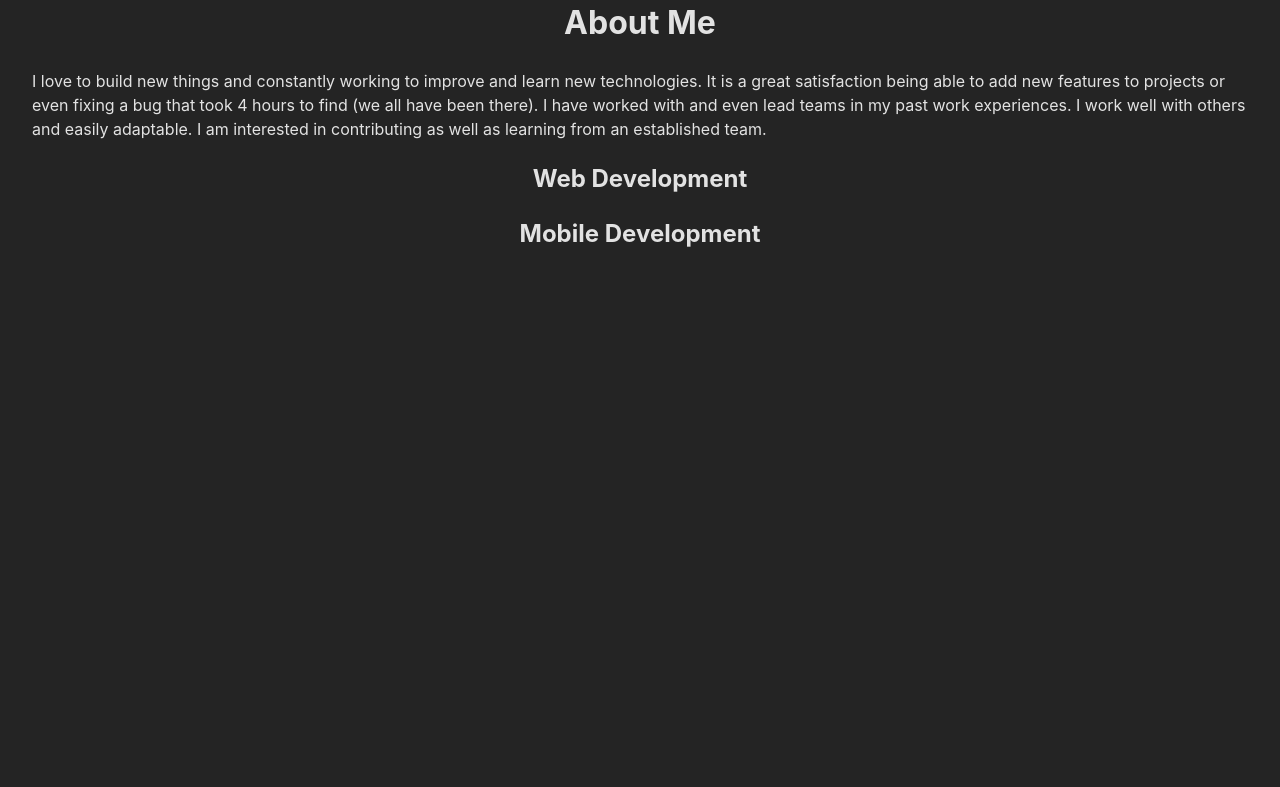
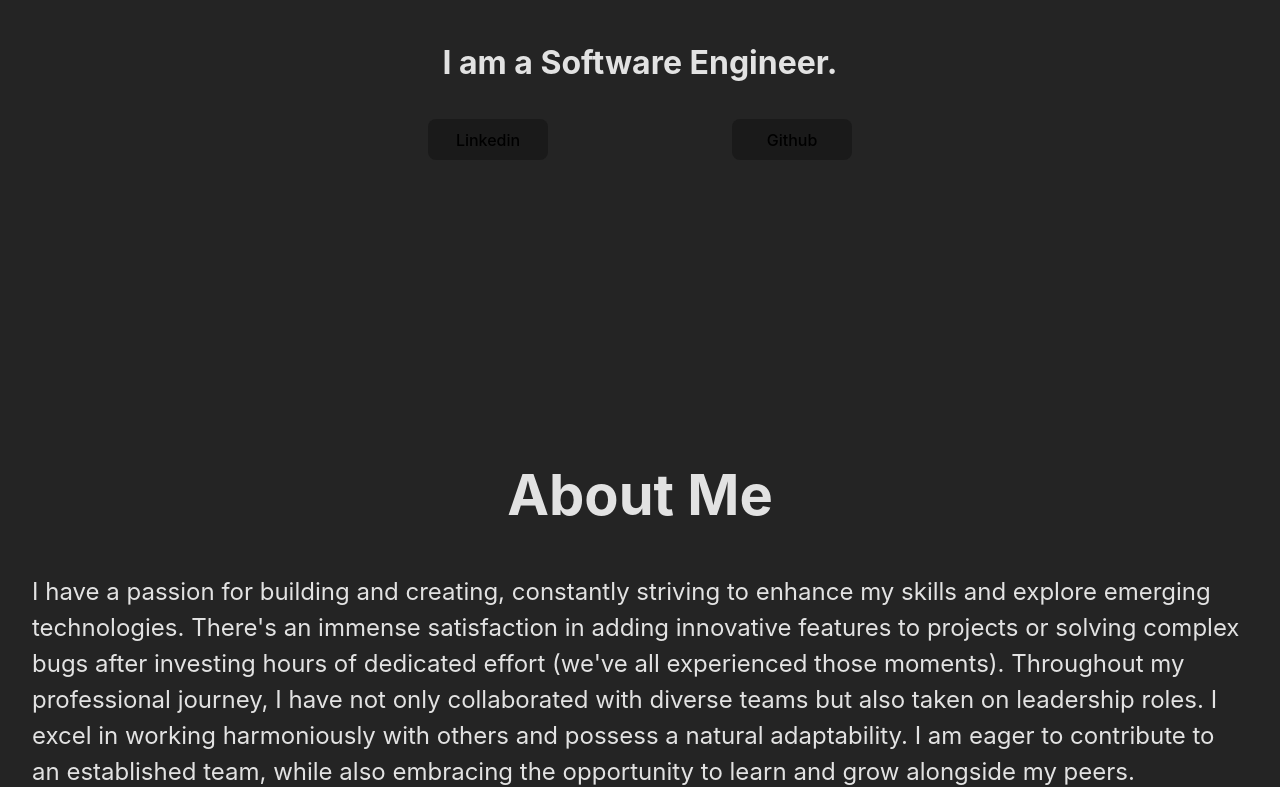
Before and after one commit to dteran24/my-portfolio, a React (Vite) app: page / in a window 1280 px wide. Shown: the part 417-1204 px from the top of the page. Before the commit the page ends 800 px from the top, so only its background shows below. Built offline with nearby package versions, Linux system fonts and the light colour scheme.

Commit message:
minor css changes

```diff
--- a/src/App.css
+++ b/src/App.css
@@ -4,3 +4,6 @@
   padding: 2rem;
   text-align: center;
 }
+h1{
+  font-size: 3.5rem;
+}
--- a/src/App.tsx
+++ b/src/App.tsx
@@ -1,6 +1,7 @@
 import './App.css'
 import AboutMe from './pages/AboutMe'
 import Intro from './pages/Intro'
+import Projects from './pages/Projects'
 
 function App() {
 
@@ -8,7 +9,8 @@ function App() {
   return (
     <>
       <Intro />
-      <AboutMe/>
+      <AboutMe />
+      <Projects/>
     </>
   )
 }
--- /dev/null
+++ b/src/data/projects.json
@@ -0,0 +1,3 @@
+{
+    "projects":[{"title":"","description":"", "image":"", "liveLink":"", "codeLink":""}]
+}
--- a/src/pages/AboutMe.css
+++ /dev/null
@@ -1,3 +0,0 @@
-.aboutMeParagraph{
-    text-align: start;
-}
--- /dev/null
+++ b/src/pages/AboutMe.module.css
@@ -0,0 +1,11 @@
+.aboutMeContainer{
+
+}
+.paragraphContainer{
+
+}
+
+p{
+  text-align: start;
+  font-size: 1.5rem;
+}
--- a/src/pages/AboutMe.tsx
+++ b/src/pages/AboutMe.tsx
@@ -1,23 +1,21 @@
-import "./AboutMe.css";
+import styles from "./AboutMe.module.css";
 function AboutMe() {
   return (
-    <div className="aboutMeContainer">
+    <div className={styles.aboutMeContainer}>
       <h1>About Me</h1>
-      <p className="aboutMeParagraph">
-        I love to build new things and constantly working to improve and learn
-        new technologies. It is a great satisfaction being able to add new
-        features to projects or even fixing a bug that took 4 hours to find (we
-        all have been there). I have worked with and even lead teams in my past
-        work experiences. I work well with others and easily adaptable. I am
-        interested in contributing as well as learning from an established team.
-      </p>
-      <div className="webContainer">
-        <h2>Web Development</h2>
-        <p></p>
-      </div>
-      <div className="mobileContainer">
-        <h2>Mobile Development</h2>
-        <p></p>
+      <div className={styles.paragraphContainer}>
+        <p>
+          I have a passion for building and creating, constantly striving to
+          enhance my skills and explore emerging technologies. There's an
+          immense satisfaction in adding innovative features to projects or
+          solving complex bugs after investing hours of dedicated effort (we've
+          all experienced those moments). Throughout my professional journey, I
+          have not only collaborated with diverse teams but also taken on
+          leadership roles. I excel in working harmoniously with others and
+          possess a natural adaptability. I am eager to contribute to an
+          established team, while also embracing the opportunity to learn and
+          grow alongside my peers.
+        </p>
       </div>
     </div>
   );
--- a/src/pages/Intro.css
+++ /dev/null
@@ -1,17 +0,0 @@
-.pageContainer{
-}
-.introContainer h1{
-    margin: 0 0;
-}
-.bttnContainer{
-    display: flex;
-    justify-content: space-around;
-    margin: 2rem 0;
-}
-.introName{
-    font-size: 3.2rem;
-    line-height: 1.1;
-}
-.introText{
-    font-size: 2rem;
-}
--- /dev/null
+++ b/src/pages/Intro.module.css
@@ -0,0 +1,35 @@
+.pageContainer{
+    height: 100vh;
+    display: flex;
+    flex-direction: column;
+    justify-content: center;
+    align-items: center;
+}
+.introContainer h1{
+    margin: 0 0;
+}
+.bttnContainer{
+    display: flex;
+    width: 50%;
+    min-width: 250px;
+    justify-content: space-around;
+    margin: 2rem auto;
+
+}
+.introName{
+    font-size: 6rem;
+    line-height: 1.1;
+}
+.introText{
+    font-size: 2rem;
+}
+
+button{
+    width: 120px;
+}
+.primaryBttn{
+
+}
+.secondaryBttn{
+
+}
--- a/src/pages/Intro.tsx
+++ b/src/pages/Intro.tsx
@@ -1,18 +1,18 @@
-import "./Intro.css";
+import styles from "./Intro.module.css";
 
 function Intro() {
   return (
-    <div className="pageContainer">
-      <div className="introContainer">
-        <h1 className="introText">Hey There! My name is</h1>
+    <div className={styles.pageContainer}>
+      <div className={styles.introContainer}>
+        <h1 className={styles.introText}>Hey There! My name is</h1>
         <br />
-        <h1 className="introName">Daniel Teran</h1>
+        <h1 className={styles.introName}>Daniel Teran</h1>
         <br />
-        <h1 className="introText">I am a Software Engineer.</h1>
+        <h1 className={styles.introText}>I am a Software Engineer.</h1>
       </div>
-      <div className="bttnContainer">
-        <button>Linkedin</button>
-        <button>Github</button>
+      <div className={styles.bttnContainer}>
+        <a href="https://github.com/dteran24"><button className={styles.primaryBttn}>Linkedin</button></a>
+        <a href="https://www.linkedin.com/in/daniel-teran-/"><button className={styles.secondaryBttn}>Github</button></a>
       </div>
     </div>
   );
--- /dev/null
+++ b/src/pages/Projects.tsx
@@ -0,0 +1,13 @@
+import styles from "./Projects.module.css";
+
+
+function Projects() {
+    return (
+        <div>
+            <h1>Projects</h1>
+
+
+        </div>
+    )
+}
+export default Projects;
```
Also changed, not shown: src/pages/Projects.module.css (added).
